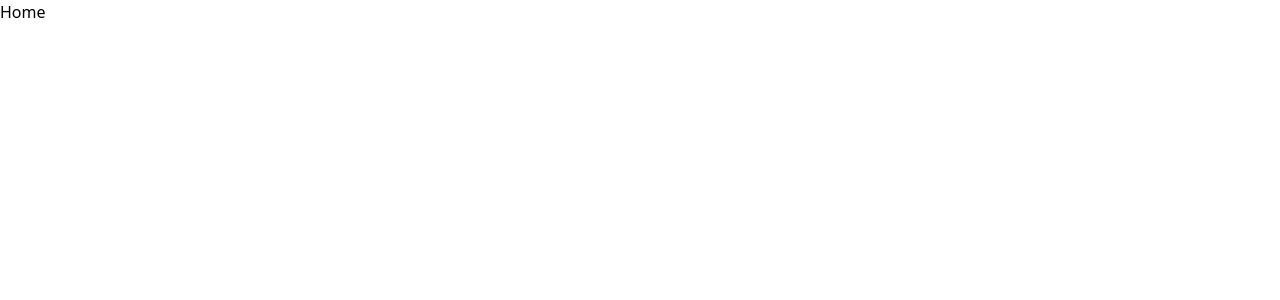
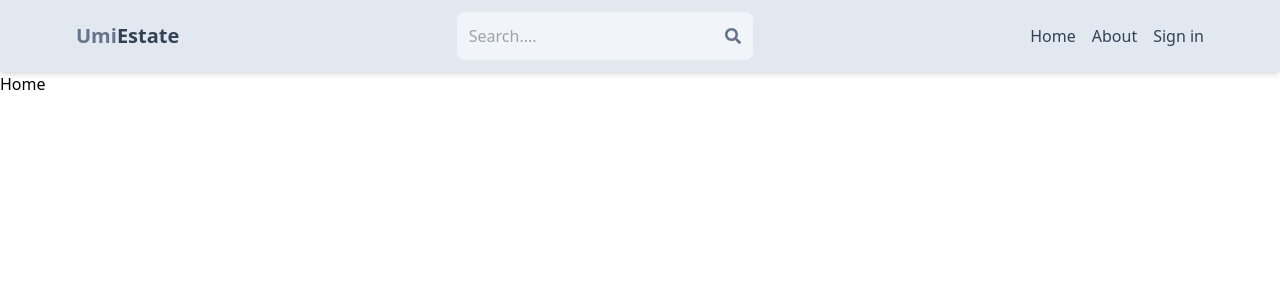
Before and after one commit to tausif-m/mern-estate, a React (Vite) app in the folder client/: page / in a window 1280 px wide. Shown: the top 300 px of the page. Built offline with nearby package versions, Linux system fonts and the light colour scheme.

Commit message:
Added Header

```diff
--- a/client/package.json
+++ b/client/package.json
@@ -12,6 +12,7 @@
   "dependencies": {
     "react": "^18.2.0",
     "react-dom": "^18.2.0",
+    "react-icons": "^5.0.1",
     "react-router-dom": "^6.21.3"
   },
   "devDependencies": {
--- a/client/src/App.jsx
+++ b/client/src/App.jsx
@@ -5,10 +5,12 @@
 import SignUp from './pages/SignUp';
 import About from './pages/About';
 import Profile from './pages/Profile';
+import Header from './components/Header';
 
 const App = () => {
   return (
     <BrowserRouter>
+      <Header />
       <Routes>
         <Route path="/" element={<Home />} />
         <Route path="/sign-in" element={<SignIn />} />
--- /dev/null
+++ b/client/src/components/Header.jsx
@@ -0,0 +1,44 @@
+import { FaSearch } from 'react-icons/fa';
+import { Link } from 'react-router-dom';
+
+function Header() {
+  return (
+    <header className="bg-slate-200 shadow-md">
+      <div className="flex justify-between items-center max-w-6xl mx-auto p-3">
+        <Link to="/">
+          <h1 className="font-bold text-sm sm:text-xl flex flex-wrap">
+            <span className="text-slate-500">Umi</span>
+            <span className="text-slate-700">Estate</span>
+          </h1>
+        </Link>
+        <form className="bg-slate-100 p-3 rounded-lg flex items-center">
+          <input
+            type="text"
+            placeholder="Search...."
+            className="bg-transparent focus:outline-none w-24 sm:w-64"
+          />
+          <FaSearch className="text-slate-500" />
+        </form>
+        <ul className="flex gap-4">
+          <Link
+            to="/"
+            className="hidden sm:inline text-slate-700 hover:underline"
+          >
+            Home
+          </Link>
+          <Link
+            to="/about"
+            className="hidden sm:inline text-slate-700 hover:underline"
+          >
+            About
+          </Link>
+          <Link to="sign-in" className="text-slate-700 hover:underline">
+            Sign in
+          </Link>
+        </ul>
+      </div>
+    </header>
+  );
+}
+
+export default Header;
```
Also changed, not shown: 1 other file (tests, documents, lock files or other folders).
